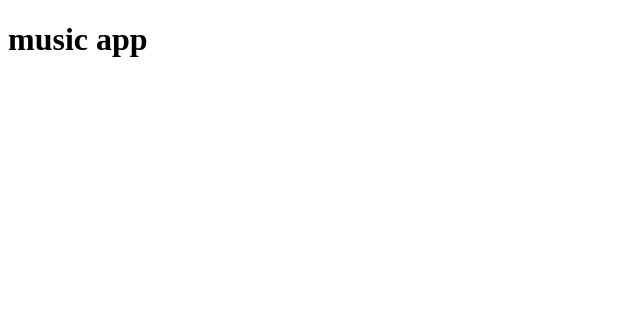
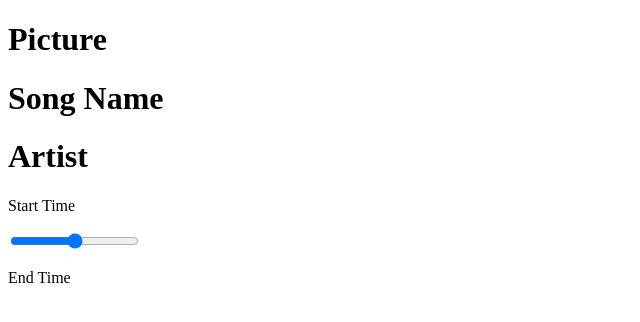
Before and after one commit to DVarner94/music-app, a React (Create React App) app: page / in a window 1280 px wide. Shown: the top 322 px of the page, without its empty margins (0-640 px from the left). Built offline with nearby package versions, Linux system fonts and the light colour scheme.

Commit message:
instantiating components

```diff
--- a/src/App.js
+++ b/src/App.js
@@ -6,7 +6,8 @@ import Song from './components/Song';
 function App() {
   return (
     <div className="App">
-      <h1>music app</h1>
+      <Song />
+      <Player />
     </div>
   );
 }
```
